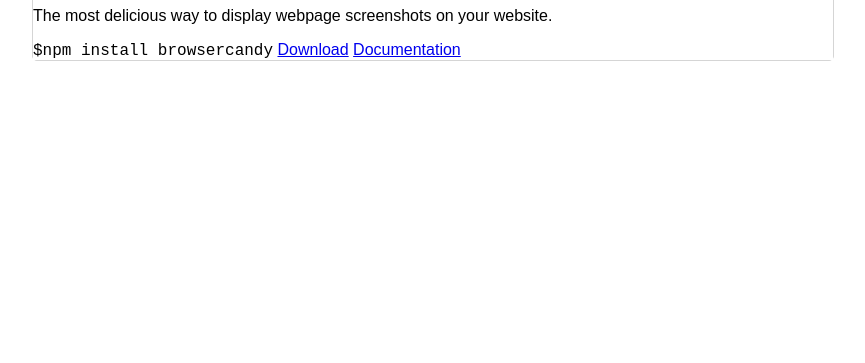
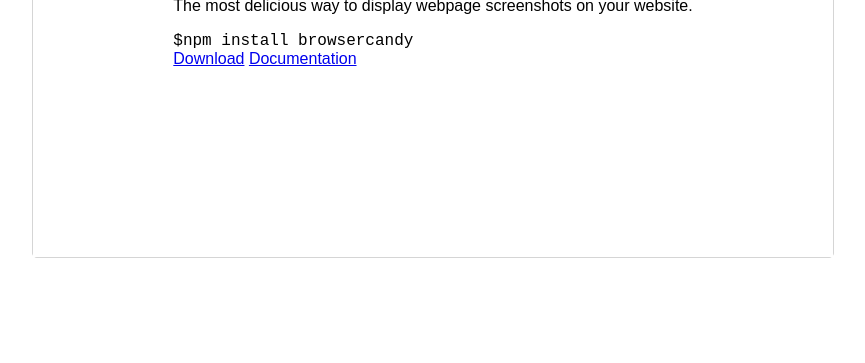
Before and after one commit to thefreshvince/candy-browser, a website: page index.html in a window 1280 px wide. Shown: the part 437-800 px from the top of the page, without its empty margins (207-1072 px from the left). Drawn offline with Linux system fonts and the light colour scheme.

Commit message:
Made the content area 16:9 and centered content

```diff
--- a/index.html
+++ b/index.html
@@ -36,15 +36,23 @@
         </header>
         <div class="cb__body">
 
-          <h1>Candybrowser</h1>
+          <div class="cb__content animated bounceInDown animated-delay-10">
 
-          <p>The most delicious way to display webpage screenshots on your website.</p>
+            <div class="somecontent">
 
-          <code>$npm install browsercandy</code>
+              <h1>Candybrowser</h1>
 
-          <a href="#download" class="button">Download</a>
+              <p>The most delicious way to display webpage screenshots on your website.</p>
 
-          <a href="#documentation" class="button">Documentation</a>
+              <code>$npm install browsercandy</code><br/>
+
+              <a href="#download" class="button">Download</a>
+
+              <a href="#documentation" class="button">Documentation</a>
+
+            </div>
+
+          </div>
 
         </div>
         <footer class="cb__footer">
--- a/source/sass/candybrowser/_body.scss
+++ b/source/sass/candybrowser/_body.scss
@@ -3,4 +3,23 @@
   overflow: hidden;
   z-index: 1;
   background: #fff;
+
+  &:before{
+    content: '';
+    position: relative;
+    display: block;
+    padding-bottom: 66%;
+    width: 100%;
+  }
 }
+
+  .cb__content{
+    position: absolute;
+    display: flex;
+    justify-content: center;
+    align-items: center;
+    top: 0;
+    left: 0;
+    width: 100%;
+    height: 100%;
+  }
```
Also changed, not shown: assets/css/candybrowser.css, dist/candybrowser.css, dist/scss/candybrowser/_body.scss.
